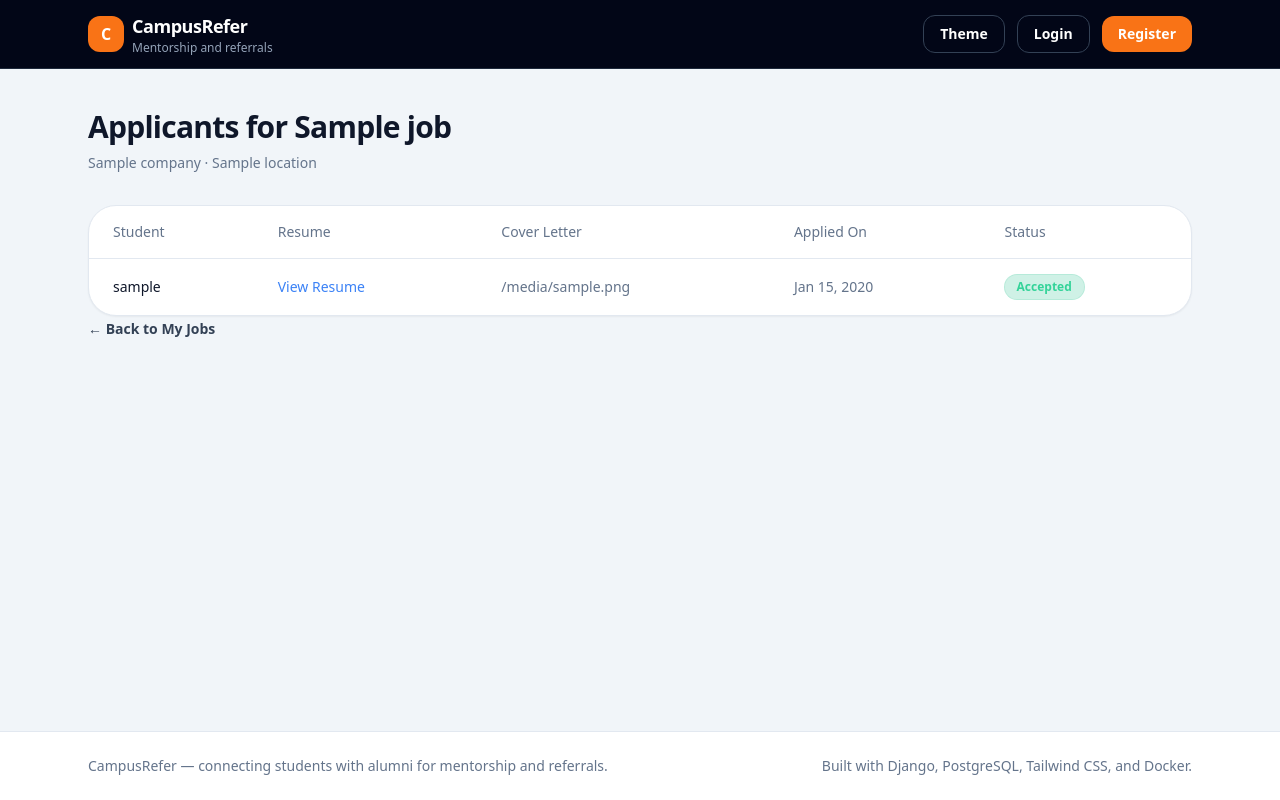
After one commit to itesh-singh/campusrefer, a Django app: template templates/jobs/job_applicants.html in a window 1280 px wide. The commit adds this page. Run offline with Django 5.2, Linux system fonts and the light colour scheme; the template is opened without the code that fills it: most values are stand-ins (such as "Sample title", 1, 10 or a date in 2020).

Commit message:
feat(jobs): add alumni applicant management page

```diff
--- a/jobs/urls.py
+++ b/jobs/urls.py
@@ -5,6 +5,7 @@ from .views import (
     create_job_view,
     delete_job_view,
     edit_job_view,
+    job_applicants_view,
     job_detail_view,
     job_list_view,
     my_applications_view,
@@ -21,6 +22,7 @@ urlpatterns = [
 
     path("<int:pk>/", job_detail_view, name="detail"),
     path("<int:pk>/apply/", apply_to_job_view, name="apply"),
+    path("<int:pk>/applicants/", job_applicants_view, name="applicants"),
     path("<int:pk>/edit/", edit_job_view, name="edit"),
     path("<int:pk>/delete/", delete_job_view, name="delete"),
 ]
--- a/static/css/output.css
+++ b/static/css/output.css
@@ -1229,41 +1237,33 @@ video {
   background-color: rgb(248 250 252 / var(--tw-bg-opacity));
 }
 
-.bg-slate-800 {
-  --tw-bg-opacity: 1;
-  background-color: rgb(30 41 59 / var(--tw-bg-opacity));
-}
-
-.bg-slate-900 {
-  --tw-bg-opacity: 1;
-  background-color: rgb(15 23 42 / var(--tw-bg-opacity));
-}
-
-.bg-slate-950 {
-  --tw-bg-opacity: 1;
-  background-color: rgb(2 6 23 / var(--tw-bg-opacity));
-}
-
-.bg-white {
-  --tw-bg-opacity: 1;
-  background-color: rgb(255 255 255 / var(--tw-bg-opacity));
-}
-
-.bg-yellow-100 {
-  --tw-bg-opacity: 1;
-  background-color: rgb(254 249 195 / var(--tw-bg-opacity));
-}
-
 .bg-slate-500\/20 {
   background-color: rgb(100 116 139 / 0.2);
 }
 
-.bg-blue-500\/20 {
-  background-color: rgb(59 130 246 / 0.2);
-}
-
-.bg-red-500\/20 {
-  background-color: rgb(239 68 68 / 0.2);
+.bg-slate-800 {
+  --tw-bg-opacity: 1;
+  background-color: rgb(30 41 59 / var(--tw-bg-opacity));
+}
+
+.bg-slate-900 {
+  --tw-bg-opacity: 1;
+  background-color: rgb(15 23 42 / var(--tw-bg-opacity));
+}
+
+.bg-slate-950 {
+  --tw-bg-opacity: 1;
+  background-color: rgb(2 6 23 / var(--tw-bg-opacity));
+}
+
+.bg-white {
+  --tw-bg-opacity: 1;
+  background-color: rgb(255 255 255 / var(--tw-bg-opacity));
+}
+
+.bg-yellow-100 {
+  --tw-bg-opacity: 1;
+  background-color: rgb(254 249 195 / var(--tw-bg-opacity));
 }
 
 .p-10 {
@@ -1525,6 +1525,11 @@ video {
   color: rgb(96 165 250 / var(--tw-text-opacity));
 }
 
+.text-blue-500 {
+  --tw-text-opacity: 1;
+  color: rgb(59 130 246 / var(--tw-text-opacity));
+}
+
 .text-blue-700 {
   --tw-text-opacity: 1;
   color: rgb(29 78 216 / var(--tw-text-opacity));
@@ -1643,16 +1653,6 @@ video {
 .text-yellow-700 {
   --tw-text-opacity: 1;
   color: rgb(161 98 7 / var(--tw-text-opacity));
-}
-
-.text-blue-500 {
-  --tw-text-opacity: 1;
-  color: rgb(59 130 246 / var(--tw-text-opacity));
-}
-
-.text-red-400 {
-  --tw-text-opacity: 1;
-  color: rgb(248 113 113 / var(--tw-text-opacity));
 }
 
 .antialiased {
--- /dev/null
+++ b/templates/jobs/job_applicants.html
@@ -0,0 +1,90 @@
+{% extends "base.html" %}
+
+{% block title %}Applicants | {{ job.title }}{% endblock %}
+
+{% block content %}
+<section class="space-y-8">
+
+    <div>
+        <h1 class="text-3xl font-bold tracking-tight text-slate-900 dark:text-white">
+            Applicants for {{ job.title }}
+        </h1>
+        <p class="mt-2 text-sm text-slate-500 dark:text-slate-400">
+            {{ job.company }} · {{ job.location }}
+        </p>
+    </div>
+
+    <div class="overflow-hidden rounded-[1.75rem] border border-slate-200 bg-white shadow-sm dark:border-slate-700 dark:bg-slate-900">
+        <div class="overflow-x-auto">
+            <table class="w-full min-w-[950px] text-sm">
+                <thead>
+                    <tr class="border-b border-slate-200 text-left text-slate-500 dark:border-slate-700 dark:text-slate-400">
+                        <th class="px-6 py-4 font-medium">Student</th>
+                        <th class="px-6 py-4 font-medium">Resume</th>
+                        <th class="px-6 py-4 font-medium">Cover Letter</th>
+                        <th class="px-6 py-4 font-medium">Applied On</th>
+                        <th class="px-6 py-4 font-medium">Status</th>
+                    </tr>
+                </thead>
+                <tbody class="divide-y divide-slate-100 dark:divide-slate-800">
+                    {% for application in applications %}
+                        <tr>
+                            <td class="px-6 py-4 font-medium text-slate-900 dark:text-white">
+                                {{ application.student.username }}
+                            </td>
+                            <td class="px-6 py-4">
+                                <a
+                                    href="{{ application.resume.url }}"
+                                    target="_blank"
+                                    class="text-sm font-medium text-blue-500 hover:text-blue-600 dark:text-blue-400 dark:hover:text-blue-300"
+                                >
+                                    View Resume
+                                </a>
+                            </td>
+                            <td class="px-6 py-4 text-slate-500 dark:text-slate-400">
+                                {{ application.cover_letter|default:"—"|truncatechars:80 }}
+                            </td>
+                            <td class="px-6 py-4 text-slate-500 dark:text-slate-400">
+                                {{ application.created_at|date:"M d, Y" }}
+                            </td>
+                            <td class="px-6 py-4">
+                                {% if application.status == "accepted" %}
+                                    <span class="inline-flex items-center rounded-full bg-emerald-500/20 px-3 py-1 text-xs font-semibold text-emerald-400 ring-1 ring-emerald-500/30">
+                                        Accepted
+                                    </span>
+                                {% elif application.status == "rejected" %}
+                                    <span class="inline-flex items-center rounded-full bg-red-500/20 px-3 py-1 text-xs font-semibold text-red-400 ring-1 ring-red-500/30">
+                                        Rejected
+                                    </span>
+                                {% elif application.status == "reviewed" %}
+                                    <span class="inline-flex items-center rounded-full bg-blue-500/20 px-3 py-1 text-xs font-semibold text-blue-400 ring-1 ring-blue-500/30">
+                                        Reviewed
+                                    </span>
+                                {% else %}
+                                    <span class="inline-flex items-center rounded-full bg-amber-500/20 px-3 py-1 text-xs font-semibold text-amber-400 ring-1 ring-amber-500/30">
+                                        Pending
+                                    </span>
+                                {% endif %}
+                            </td>
+                        </tr>
+                    {% empty %}
+                        <tr>
+                            <td colspan="5" class="px-6 py-12 text-center text-sm text-slate-500 dark:text-slate-400">
+                                No applicants yet.
+                            </td>
+                        </tr>
+                    {% endfor %}
+                </tbody>
+            </table>
+        </div>
+    </div>
+
+    <a
+        href="{% url 'jobs:my_jobs' %}"
+        class="text-sm font-semibold text-slate-700 hover:text-slate-900 dark:text-slate-300 dark:hover:text-white"
+    >
+        ← Back to My Jobs
+    </a>
+
+</section>
+{% endblock %}
```
Also changed, not shown: other parts of static/css/output.css (+57 -49 lines), jobs/views.py (+20 -0 lines), templates/jobs/my_jobs.html (+64 -12 lines).
